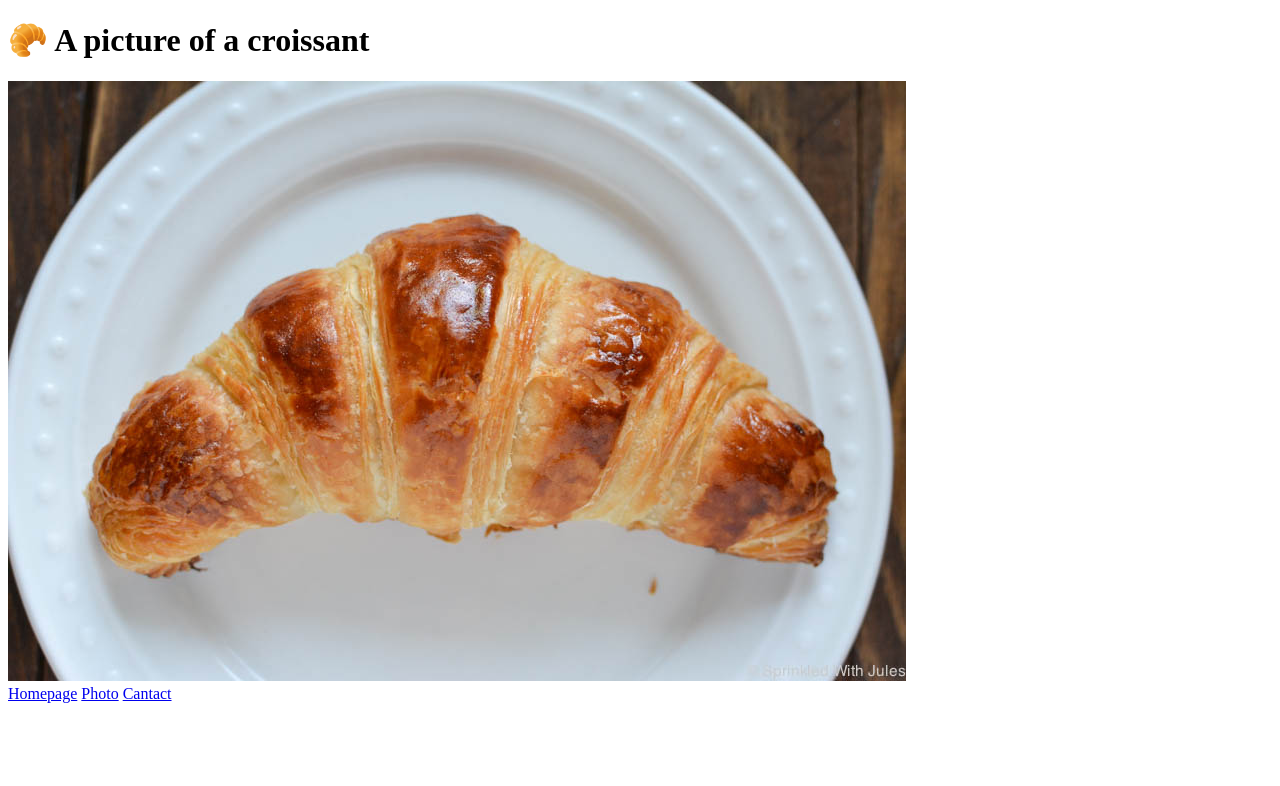
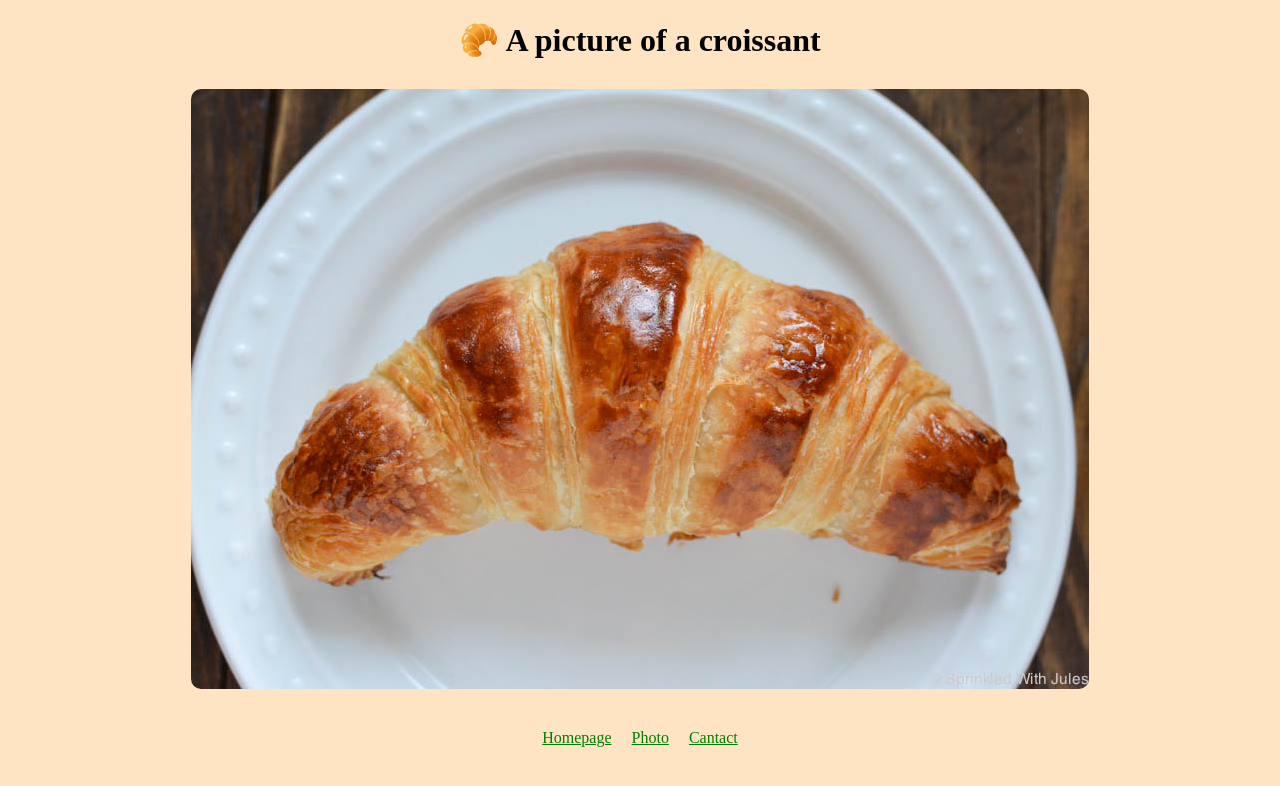
Before and after one commit to Fatemeboroumand/croissant, a plain HTML site: page photo.html in a window 1280 px wide. Drawn offline with Linux system fonts and the light colour scheme.

Commit message:
add some css

```diff
--- a/photo.html
+++ b/photo.html
@@ -10,7 +10,7 @@
 <body>
     <h1>🥐 A picture of a croissant</h1>
     <img src="/image/croissant.jpg" alt="croissant">
-    <div>
+    <div class="links">
         <a href="/">Homepage</a>
         <a href="/photo.html">Photo</a>
         <a href="/cantact.html">Cantact</a>
--- a/style/app.css
+++ b/style/app.css
@@ -0,0 +1,29 @@
+body {
+    background-color: bisque;
+}
+
+h1 {
+    text-align: center;
+}
+
+p {
+    text-align: center;
+}
+
+.links {
+    display: flex;
+    justify-content: center;
+
+}
+
+a {
+    color: green;
+    margin: 10px;
+}
+
+img {
+    display: block;
+    margin: 30px auto;
+    max-width: 100%;
+    border-radius: 10px;
+}
```
Also changed, not shown: cantact.html (+1 -1 lines), index.html (+2 -2 lines).
